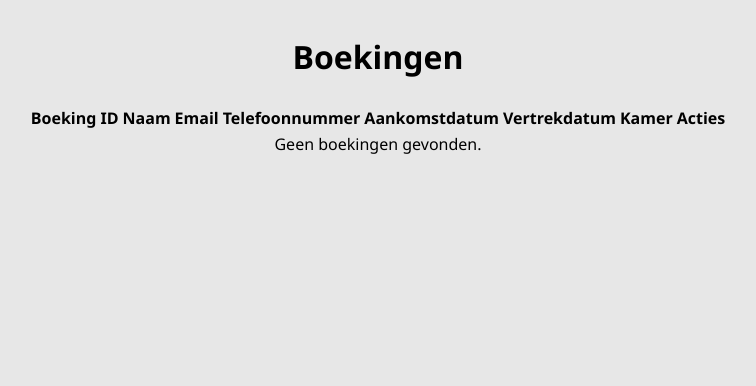
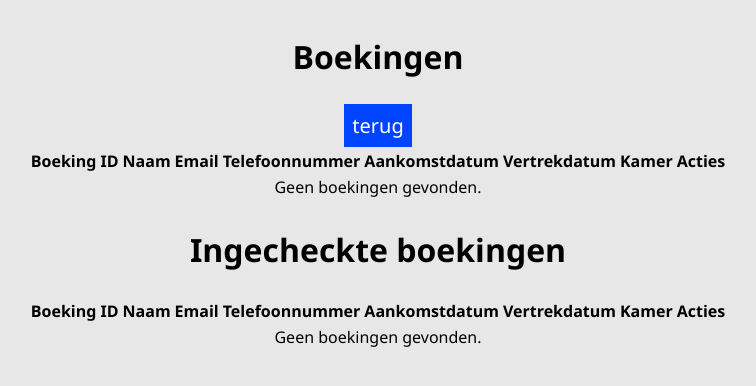
Before and after one commit to achilj/hotel, a PHP site: page /admin/overzicht.php in a window 1280 px wide. Shown: the top 386 px of the page, without its empty margins (262-1018 px from the left). Run offline with PHP 8.4, Linux system fonts and the light colour scheme; a user stored in the database is signed in; tables that the repository leaves empty hold one stand-in row (values such as "Sample post").

Commit message:
LARGE UPDATE

```diff
--- a/admin/block.php
+++ b/admin/block.php
@@ -56,7 +56,7 @@ if ($_SERVER['REQUEST_METHOD'] == 'POST') {
                     echo "<tr>";
                     echo "<td>" . $row['Startdatum'] . "</td>";
                     echo "<td>" . $row['Einddatum'] . "</td>";
-                    echo "<td><a href='deleteblock.php?id=" . $row['PKBlockdag'] . "'>Delete</a></td>";
+                    echo "<td><a href='utility/deleteblock.php?id=" . $row['PKBlockdag'] . "'>Delete</a></td>";
                     echo "</tr>";
                 }
             }
--- a/admin/overzicht.php
+++ b/admin/overzicht.php
@@ -21,6 +21,7 @@ if(!isset($_SESSION["loggedin"])) {
 <body>
     <section class="dashcontainer">
         <h1>Boekingen</h1>
+        <a class="terugknop" href="index.php">terug</a>
         <!-- Tabel met boekingen, boekingen waarvan de aankomstdatum niet in het verleden mag liggen deze worden binnengehaald via tblersoon voor het geval dat er een persoon is met meerdere boekingen !VOOR EXACT DEZELFDE DAGEN AANKOMST EN VERTREK) -->
         <table>
             <tr>
@@ -37,18 +38,18 @@ if(!isset($_SESSION["loggedin"])) {
             $sql = "SELECT *
                     FROM tblboeking
                     INNER JOIN tblpersoon ON tblboeking.PersoonFK = tblpersoon.PKPersoon
-                    WHERE tblboeking.Check_in >= CURDATE()
+                    WHERE tblboeking.Check_out >= CURDATE() AND Checked_in = '0'
                     ORDER BY tblboeking.Check_in ASC";
             $result = $conn->query($sql);
             if ($result->num_rows > 0) {
                 while($row = $result->fetch_assoc()) {
                     echo "<tr>";
                     echo "<td>#" . $row['PKBoeking'] . "</td>";
-                    echo "<td>" . $row['Voornaam'] . " " . $row['Achternaam'] . "</td>";
+                    echo "<td>" . $row['Voornaam'] . " " . $row['Naam'] . "</td>";
                     echo "<td>" . $row['Email'] . "</td>";
-                    echo "<td>" . $row['Telefoonnummer'] . "</td>";
-                    echo "<td>" . $row['AankomstDatum'] . "</td>";
-                    echo "<td>" . $row['VertrekDatum'] . "</td>";
+                    echo "<td>" . $row['Telefoon'] . "</td>";
+                    echo "<td>" . $row['Check_in'] . "</td>";
+                    echo "<td>" . $row['Check_out'] . "</td>";
                     echo "<td>" . $row['KamerFK'] . "</td>";
                     echo "<td><a href='utility/boekingfuncties.php?checkin=" . $row['PKBoeking'] . "'>Inchecken</a></td>";
                     echo "<td><a href='utility/boekingfuncties.php?delete=" . $row['PKBoeking'] . "'>Verwijderen</a></td>";
@@ -60,5 +61,43 @@ if(!isset($_SESSION["loggedin"])) {
             ?>
         </table>
     </section>
+    <section class="dashcontainer">
+        <!-- Als een boeking is ingechecked en nog niet voorbij de Check_out datum is zet deze hier neer -->
+        <h1>Ingecheckte boekingen</h1>
+        <table>
+            <tr>
+                <th>Boeking ID</th>
+                <th>Naam</th>
+                <th>Email</th>
+                <th>Telefoonnummer</th>
+                <th>Aankomstdatum</th>
+                <th>Vertrekdatum</th>
+                <th>Kamer</th>
+                <th>Acties</th>
+            </tr>
+            <?php
+            $sql = "SELECT * FROM tblboeking
+                    INNER JOIN tblpersoon ON tblboeking.PersoonFK = tblpersoon.PKPersoon
+                    WHERE tblboeking.Check_out >= CURDATE() AND Checked_in = '1'
+                    ORDER BY tblboeking.Check_in ASC";
+            $result = $conn->query($sql);
+            if ($result->num_rows > 0) {
+                while($row = $result->fetch_assoc()) {
+                    echo "<tr>";
+                    echo "<td>#" . $row['PKBoeking'] . "</td>";
+                    echo "<td>" . $row['Voornaam'] . " " . $row['Naam'] . "</td>";
+                    echo "<td>" . $row['Email'] . "</td>";
+                    echo "<td>" . $row['Telefoon'] . "</td>";
+                    echo "<td>" . $row['Check_in'] . "</td>";
+                    echo "<td>" . $row['Check_out'] . "</td>";
+                    echo "<td>" . $row['KamerFK'] . "</td>";
+                    echo "<td><a href='utility/boekingfuncties.php?delete=" . $row['PKBoeking'] . "'>Verwijderen</a></td>";
+                    echo "</tr>";
+                }
+            } else {
+                echo "<tr><td colspan='8'>Geen boekingen gevonden.</td></tr>";
+            }
+            ?>
+    </section>
 </body>
 </html>
--- a/admin/style/styles.css
+++ b/admin/style/styles.css
@@ -18,7 +18,7 @@ h1 {
     flex-direction: column;
 }
 
-.dashcontainer a {
+.dashknop {
     width: 70%;
     padding: 2rem;
     font-size: 2em;
@@ -27,6 +27,14 @@ h1 {
     background-color: #fff;
     border-radius: 0.5rem;
     margin: 1rem;
+}
+
+.terugknop {
+    padding: 0.5rem;
+    font-size: 1.25rem;
+    text-decoration: none;
+    color: #fff;
+    background-color: #0044ff;
 }
 
 .foto {
```
Also changed, not shown: admin/deleteblock.php (deleted, +0 -24 lines), admin/fotos.php (+7 -0 lines), admin/index.php (+5 -5 lines), admin/utility/boekingfuncties.php (+21 -2 lines), admin/utility/deleteblock.php (added, +26 -0 lines), admin/utility/fotosupload.php (+7 -0 lines).
